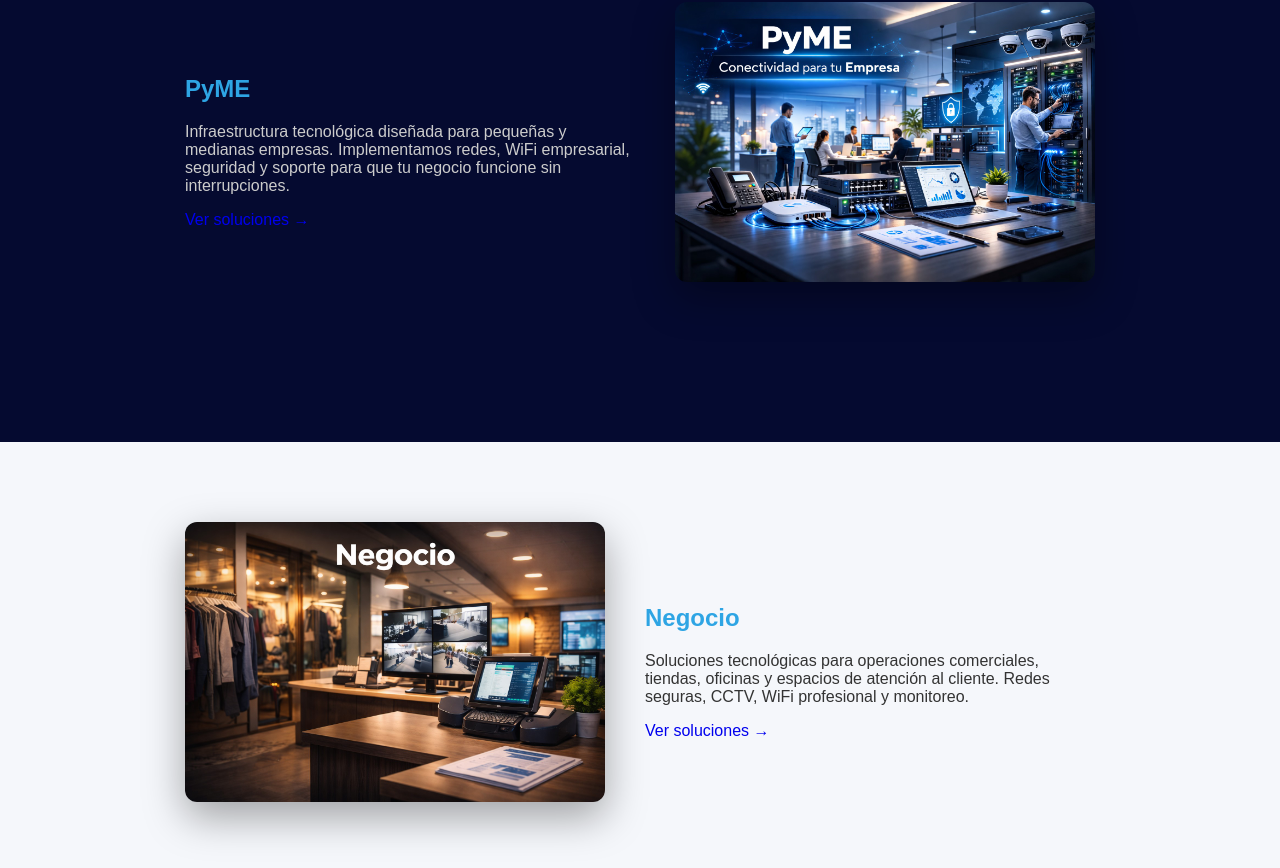
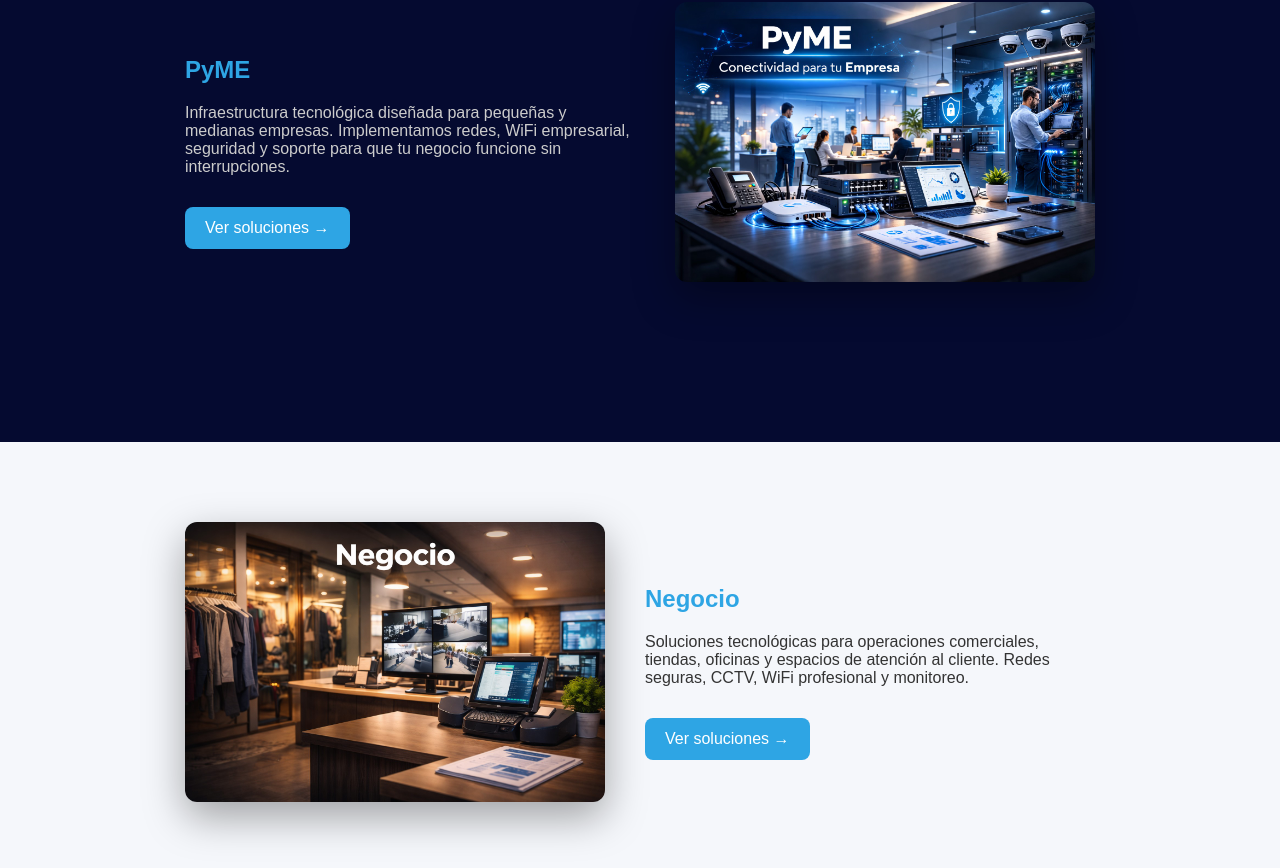
Before and after one commit to OcteFlow/octeflow-site, a Next.js app: page / in a window 1280 px wide. Shown: the part 1132-2000 px from the top of the page. Built offline with nearby package versions, Linux system fonts and the light colour scheme.

Commit message:
Update globals.css

```diff
--- a/styles/globals.css
+++ b/styles/globals.css
@@ -509,3 +509,23 @@ transform:translate(0,0);
 transform:translate(-80px,-60px);
 }
 }
+
+.solution-btn{
+display:inline-block;
+margin-top:15px;
+background:#2ea5e4;
+color:white;
+padding:12px 20px;
+border-radius:8px;
+text-decoration:none;
+transition:all .3s ease;
+font-weight:500;
+}
+
+/* glow azul */
+.solution-btn:hover{
+transform:translateY(-2px);
+box-shadow:
+0 0 12px rgba(46,165,228,0.6),
+0 0 30px rgba(46,165,228,0.4);
+}
```
